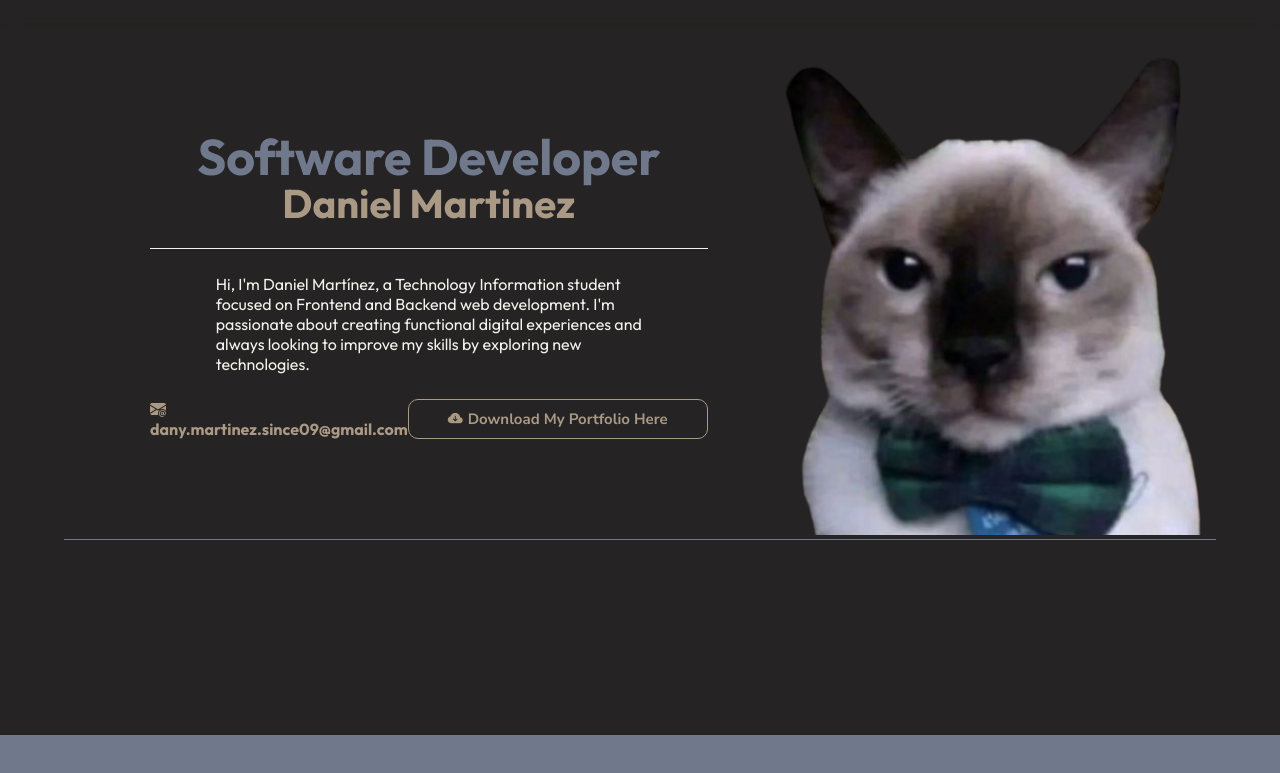
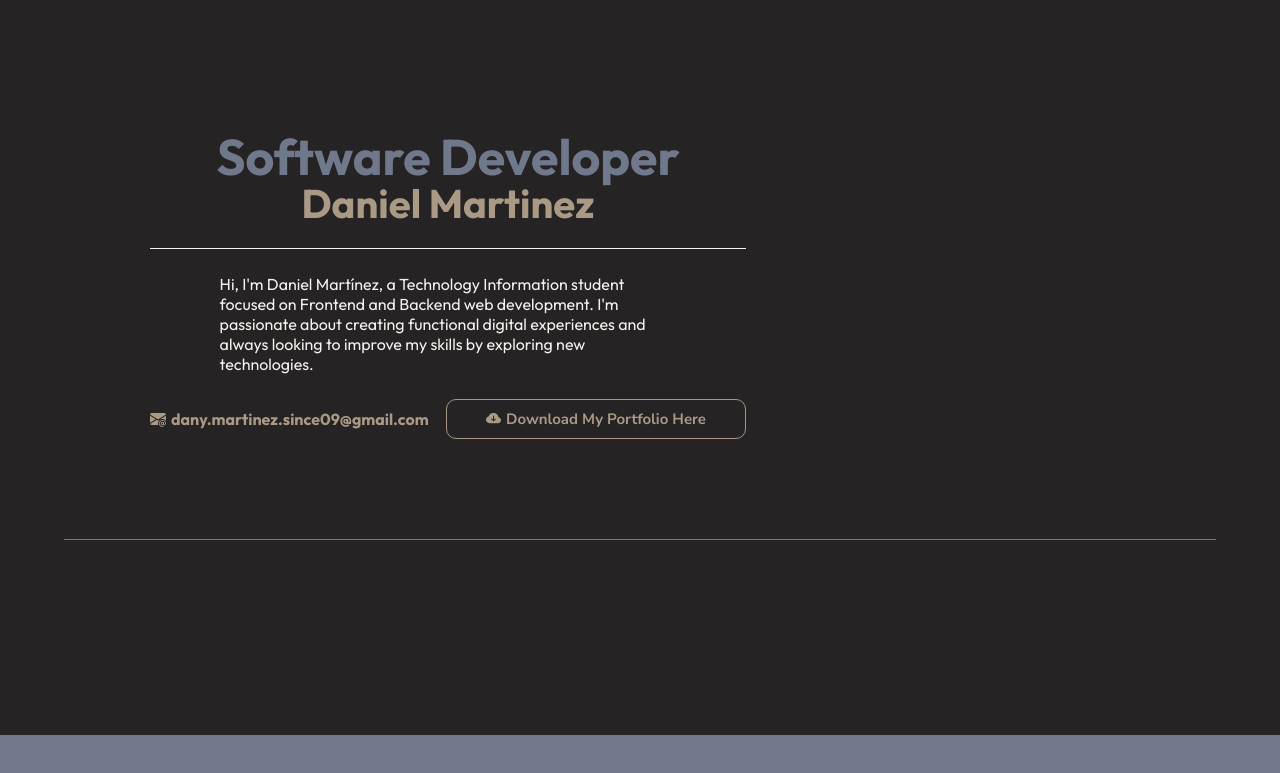
Before and after one commit to DanySZ9/MyPortfolio, a plain HTML site: page index.html in a window 1280 px wide. Shown: the part 65-838 px from the top of the page. Drawn offline with nearby package versions, Linux system fonts and the light colour scheme.

Commit message:
My Portfolio

```diff
--- a/index.html
+++ b/index.html
@@ -61,7 +61,7 @@
                             <div class="btn-portfolio"><a class="btn-download" href="#"><i class="bi bi-cloud-arrow-down-fill"></i>Download My Portfolio Here</a></div>
                         </div>
                     </div>
-                    <img src="assets/soyese-removebg-preview.png" alt="soyese">
+                    <!-- Here will be stay my photo -->
                 </div>
                 <hr>
             </div>
--- a/styles/styles.css
+++ b/styles/styles.css
@@ -202,10 +202,3 @@ header.about-me .navbar .social-media a:hover,
 header.about-me .navbar .lista .section a:hover {
     color: #f5f1ed;
 }
-
-img {
-    position: relative;
-    right: 125px;
-    top: 100px;
-    height: 500px;
-}
```
Also changed, not shown: assets/soyese-removebg-preview.png (deleted), assets/soyese.jpg (deleted), assets/soyese.webp (deleted).
